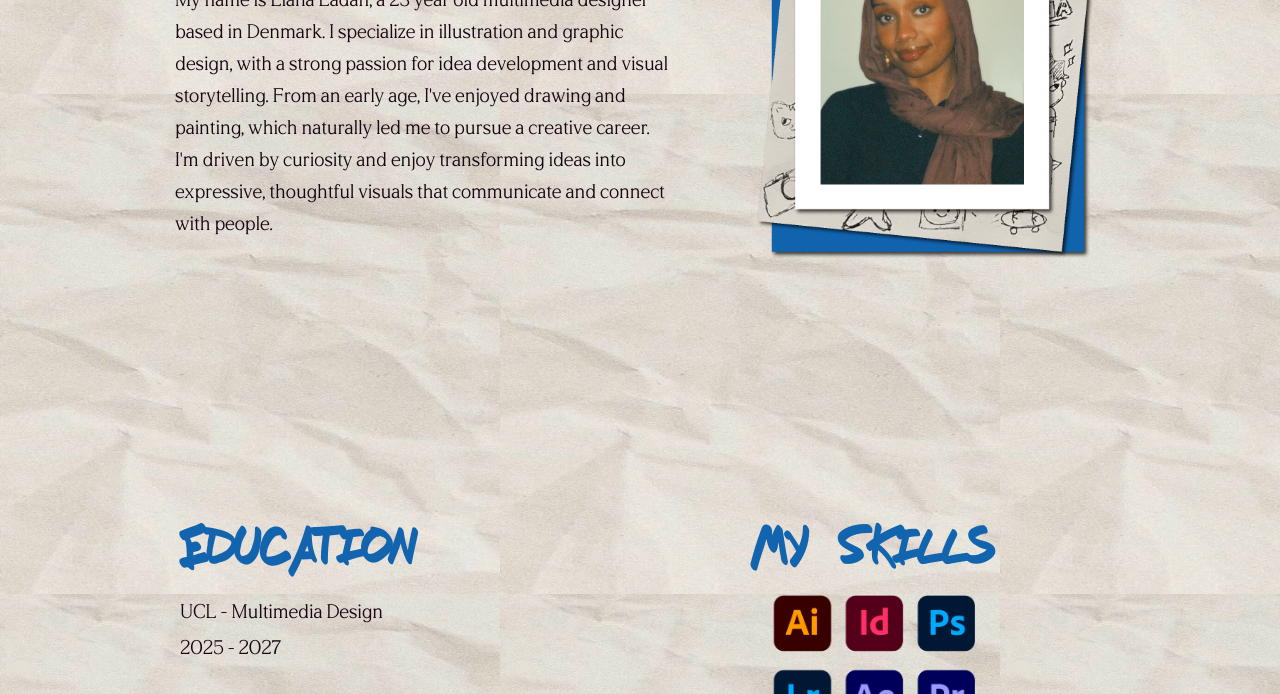
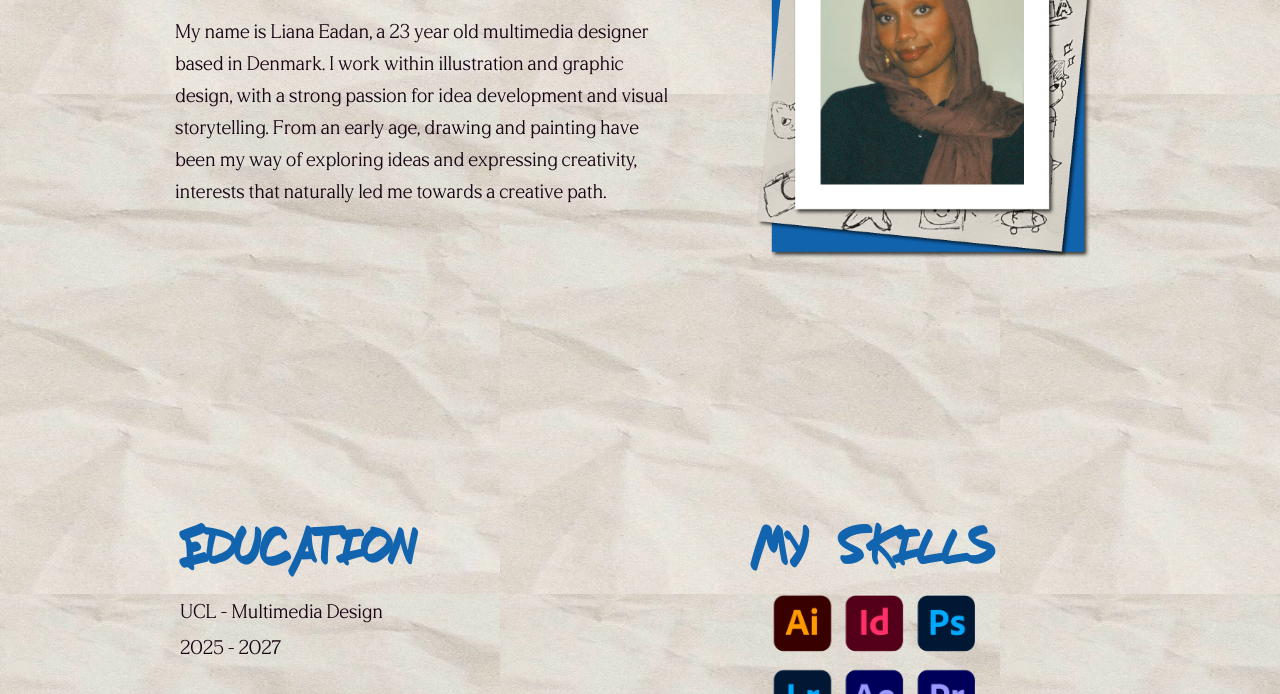
Before and after one commit to lianamaya022/e25-project, a plain HTML site: page about.html in a window 1280 px wide. Shown: the part 406-1100 px from the top of the page. Drawn offline with Linux system fonts and the light colour scheme.

Commit message:
Add files via upload

```diff
--- a/about.html
+++ b/about.html
@@ -40,12 +40,12 @@
             <h1>About Me</h1>
             <p>
                 My name is Liana Eadan, a 23 year old multimedia designer based in Denmark.
-                I specialize in illustration and graphic design, with a strong passion for
+                I work within illustration and graphic design, with a strong passion for
                 idea development and visual storytelling.
-                From an early age, I've enjoyed drawing and painting, which naturally led me
-                to pursue a creative career.
-                I'm driven by curiosity and enjoy transforming ideas into expressive,
-                thoughtful visuals that communicate and connect with people.
+                From an early age, drawing and painting have been my way of exploring ideas and expressing creativity,
+                interests that naturally led me towards a creative path.
+
+
             </p>
         </div>
 
```
Also changed, not shown: index.html (+2 -2 lines).
